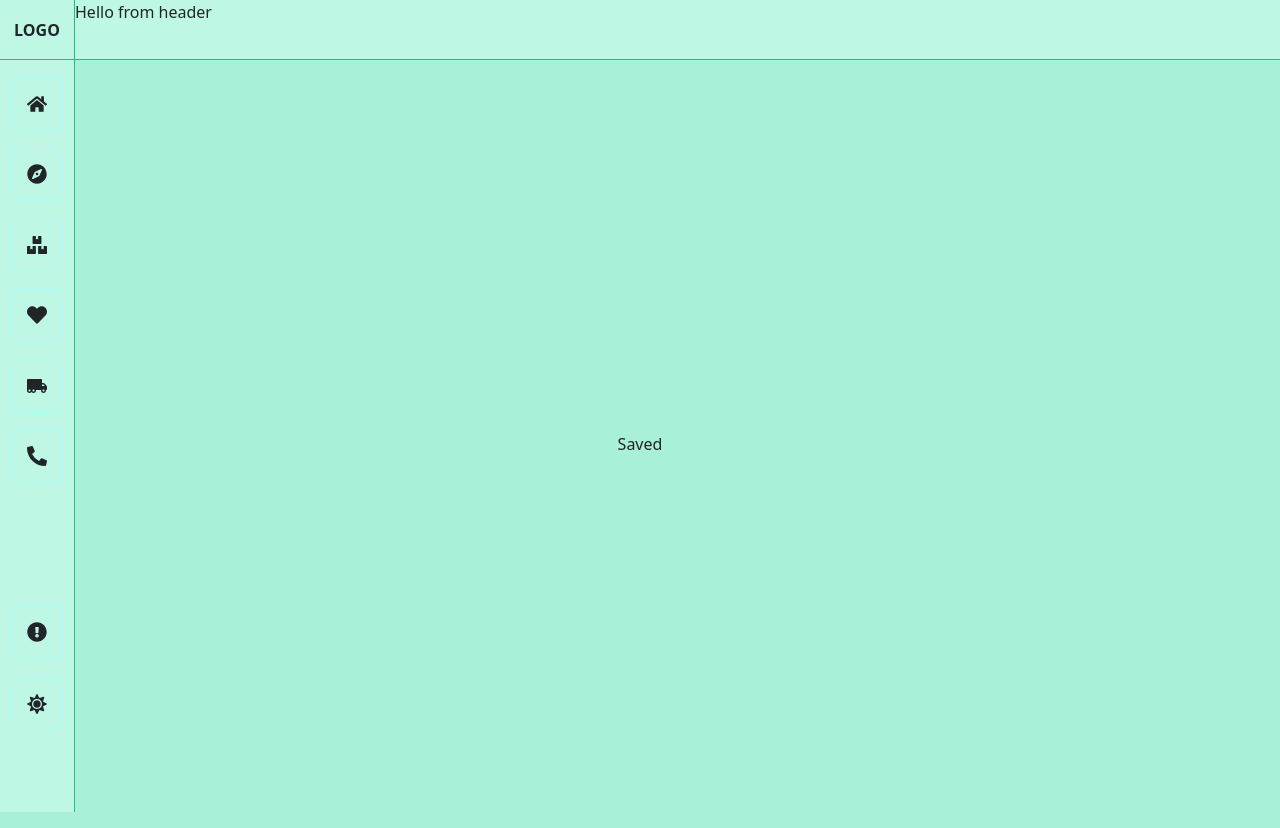
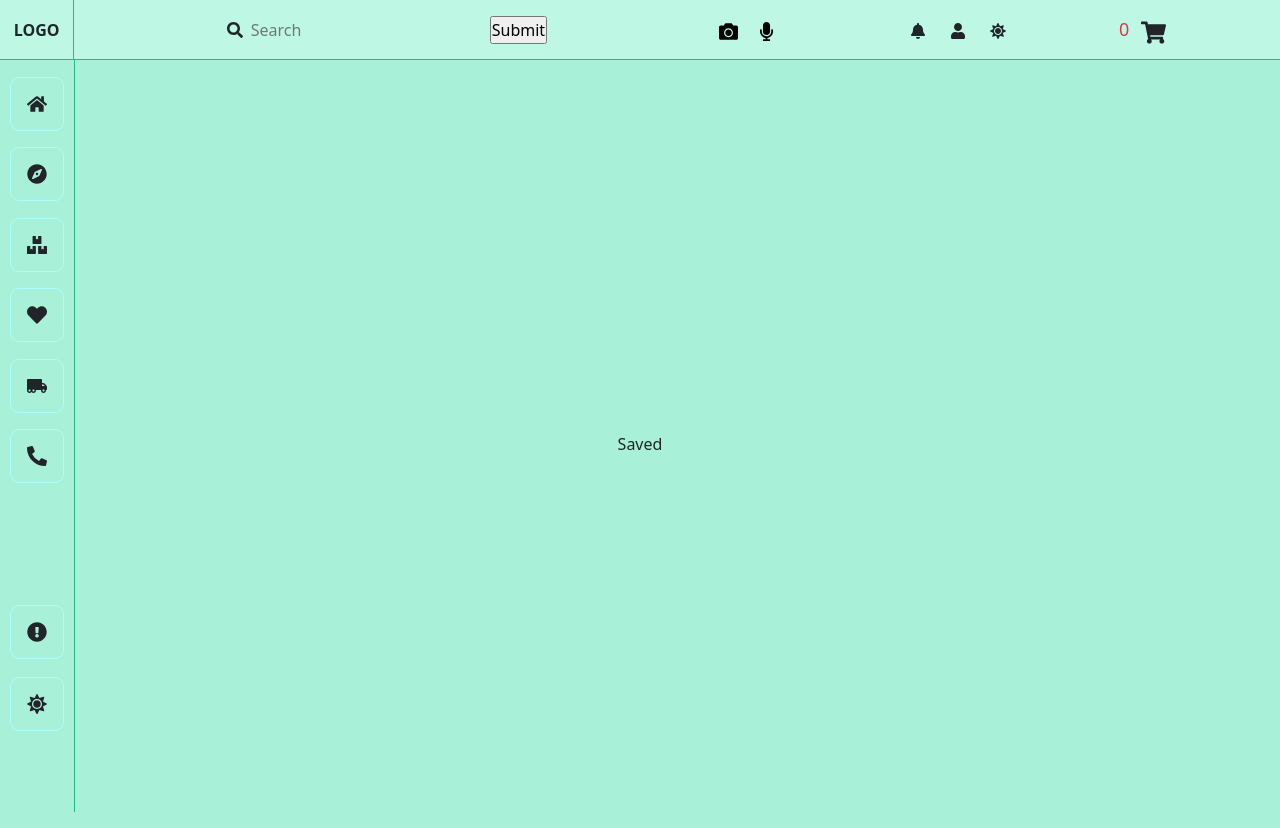
Before and after one commit to Adityaverma4648/EcommerceReact, a React (Create React App) app: page /saved in a window 1280 px wide. Built offline with nearby package versions, Linux system fonts and the light colour scheme.

Commit message:
Header updated

```diff
--- a/src/App.css
+++ b/src/App.css
@@ -32,7 +32,7 @@ body::-webkit-scrollbar{
 
 /*  sidebar Styles */
 .Sidebar{
-    background-color: rgb(190, 248, 229);
+    /* background-image:url("https://img.freepik.com/free-vector/vector-background-abstract-polygon-triangles_2065-346.jpg?w=2000"); */
     height: 94vh;
     width: 75px;
     font-size: 20px ;
@@ -123,3 +123,29 @@ body::-webkit-scrollbar{
    align-items: center;
    background-color: rgb(169, 240, 216);
 }
+
+.navbarCont{
+    /* background-color: red; */
+    width: 95vw;
+    display: flex;
+    align-items: center;
+    justify-content:space-evenly;
+}
+.searchForm{
+    width: 35%;
+    /* background-color: red; */
+    display: flex;
+    justify-content: center;
+    align-items: center;
+}
+.userOrientedIconOptions{
+    font-size: 21px;
+}
+.searchOptions{
+    width: 8%;
+    font-size: 19px;
+    display: flex;
+    /* background-color: red; */
+    justify-content: space-evenly;
+    align-items: center;
+}
--- a/src/components/Header.js
+++ b/src/components/Header.js
@@ -1,7 +1,14 @@
 import React, { useState } from "react";
-import Container from "react-bootstrap/Container";
-import Row from "react-bootstrap/Row";
-import Col from "react-bootstrap/Col";
+import {
+  FaCamera,
+  FaMicrophone,
+  FaSearch,
+  FaUser,
+  FaBell,
+  FaSun,
+  FaShoppingCart,
+} from "react-icons/fa";
+
 const Header = ({ search }) => {
   // const [search,setSearch] = useState("");
   const handleSearch = () => {
@@ -10,7 +17,54 @@ const Header = ({ search }) => {
   return (
     <div className="Header">
       <div className="logoCont">LOGO</div>
-      Hello from header
+      <div className="navbarCont">
+        {/* search form */}
+        <div className="searchForm d-flex justify-content-center align-items-center">
+          <FaSearch />
+          <input type="text" name="searchInp" id="searchInp" className="bg-transparent border-0 p-2 rounded-5" placeholder="Search" />
+          <input type="submit" name="searchBtn" id="searchBtn" />
+        </div>
+
+        {/* Search Icons  */}
+        <div className="searchOptions">
+          <button type="button" className="border-0 rounded-0 bg-transparent">
+            <FaCamera />
+          </button>
+          <button type="button" className="border-0 rounded-0 bg-transparent">
+            <FaMicrophone />
+          </button>
+        </div>
+
+        {/*  user oriented icons */}
+        <div className="userOrientedIconOptions d-flex justify-content-center align-items-center">
+          <button type="button" className="btn border-0 bg-transparent">
+            <FaBell />
+          </button>
+          <button type="button" className="btn border-0 bg-transparent">
+            <FaUser />
+          </button>
+          <button type="button" className="btn border-0 bg-transparent">
+            <FaSun />
+          </button>
+        </div>
+
+        {/*  cart */}
+        <div className="cartContIcon d-flex justify-content-end align-items-center">
+          <span
+            className="text-danger d-flex justify-content-center align-items-center"
+            style={{ fontWeight: "500", fontSize: "18px" }}
+          >
+            0
+          </span>
+          <button
+            type="button"
+            className="btn border-0 "
+            style={{ fontSize: "25px" }}
+          >
+            <FaShoppingCart />
+          </button>
+        </div>
+      </div>
     </div>
   );
 };
```
